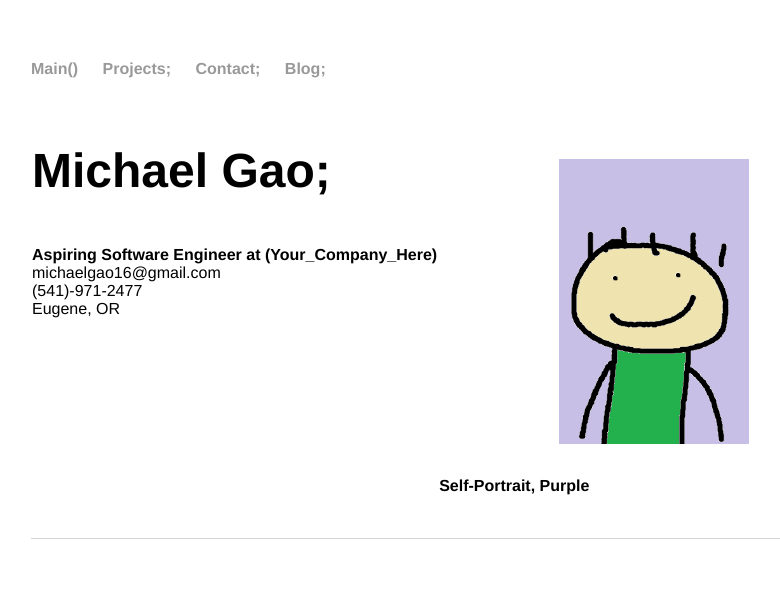
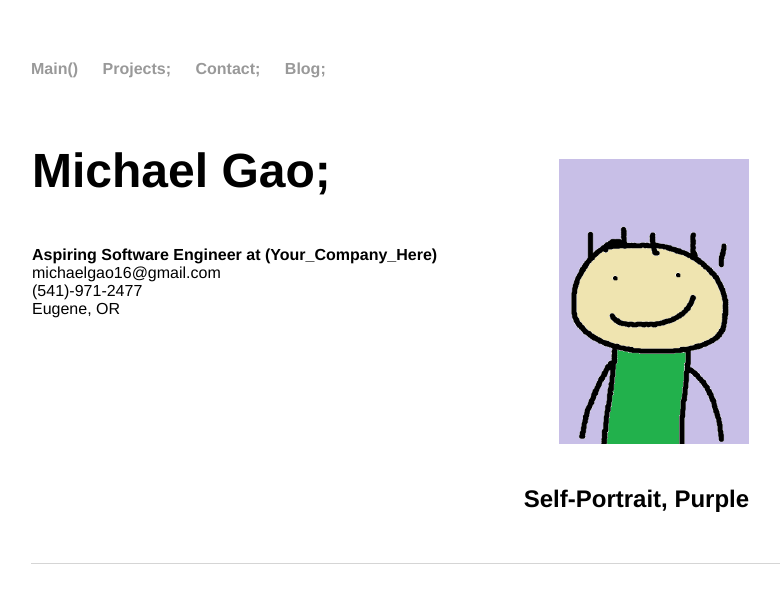
Before and after one commit to michael-c-gao/WebsiteOfMichael, a Jekyll site: the page built from contact/index.html, in a window 1280 px wide. Shown: the top 603 px of the page, without its empty margins (161-941 px from the left). Built offline with Jekyll 4.4.1, drawn with Linux system fonts in a browser that asks for light colours.

Commit message:
heading size

```diff
--- a/contact/index.html
+++ b/contact/index.html
@@ -30,7 +30,7 @@ title: Contact Me
 		<p style="text-align:center;"><img style="padding-left: 120px; padding-top: 40px; padding-bottom: 0px;" src="selfportrait2.png" alt="Self Portrait" width="310"
 			     height="325"></p>
 
-		<p style="text-align:right;"><h4>Self-Portrait, Purple</h4></p><br>
+		<h4 style="text-align:right">Self-Portrait, Purple</h4><br>
 	</section>
 </section>
 
--- a/css/main.css
+++ b/css/main.css
@@ -30,9 +30,7 @@ h1, h2, h3, h4, h5 { font-family: 'Helvetica', 'Arial', 'Sans-Serif'; }
 h1 { font-size: 3em;  }
 h2 { font-size: 2.7em; }
 h3 { font-size: 2.3em; }
-h4 { font-size: 1em;
-    padding-top: 0.1px;
-    padding-bottom: 0.1px; }
+h4 { font-size: 1.5em;}
 h5 { font-size: 1.5em; }
 
 pade {
```
